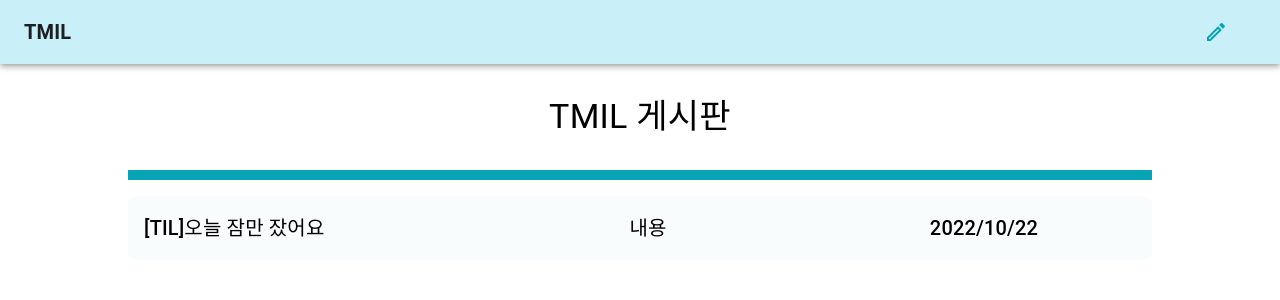
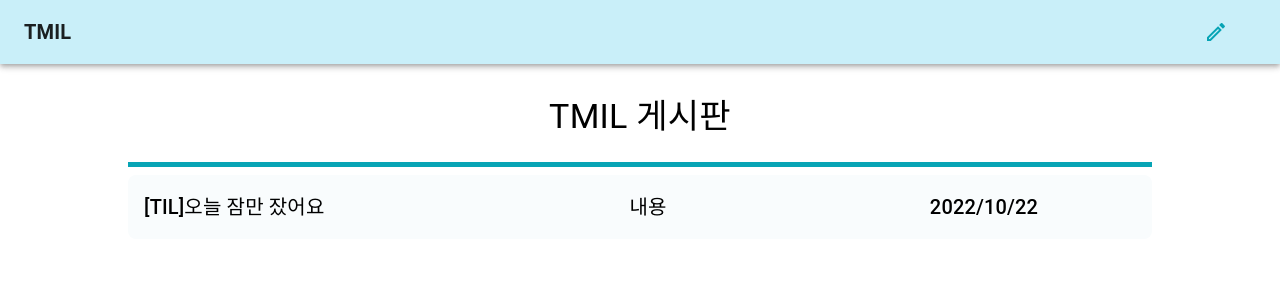
Before and after one commit to hanghae10Mini/TMIL, a React (Create React App) app: page / in a window 1280 px wide. Shown: the top 300 px of the page. Built offline with nearby package versions, Linux system fonts and the light colour scheme.

Commit message:
Add Divider component
공통 컴포넌트로 Divider 분리
공통 UI Divider로 분리 권장

```diff
--- /dev/null
+++ b/src/components/common/MainDivider.jsx
@@ -0,0 +1,8 @@
+import { Box } from '@mui/material';
+import React from 'react';
+
+function MainDivider() {
+  return <Box sx={{ width: '100%', height: '5px', my: 1, bgcolor: 'secondary.main' }} />;
+}
+
+export default MainDivider;
--- a/src/pages/Home.jsx
+++ b/src/pages/Home.jsx
@@ -3,6 +3,7 @@ import React from 'react';
 import { Box, Stack, Paper, Typography } from '@mui/material';
 import styled from 'styled-components';
 import Card from '../components/card/Card';
+import Divider from '../components/common/MainDivider';
 
 export default function Home() {
   return (
@@ -19,7 +20,7 @@ export default function Home() {
       {/* container */}
       <Box sx={{ width: '80%' }}>
         {/* Divider */}
-        <Box sx={{ width: '100%', height: '10px', my: 2, bgcolor: 'secondary.main' }} />
+        <Divider />
         {/* Card들어가는곳 */}
         <Stack spacing={2}>
           {/* CardItem => 컴포넌트, props ={ title, content, day(format: yyyy/mm/dd) } */}
```
